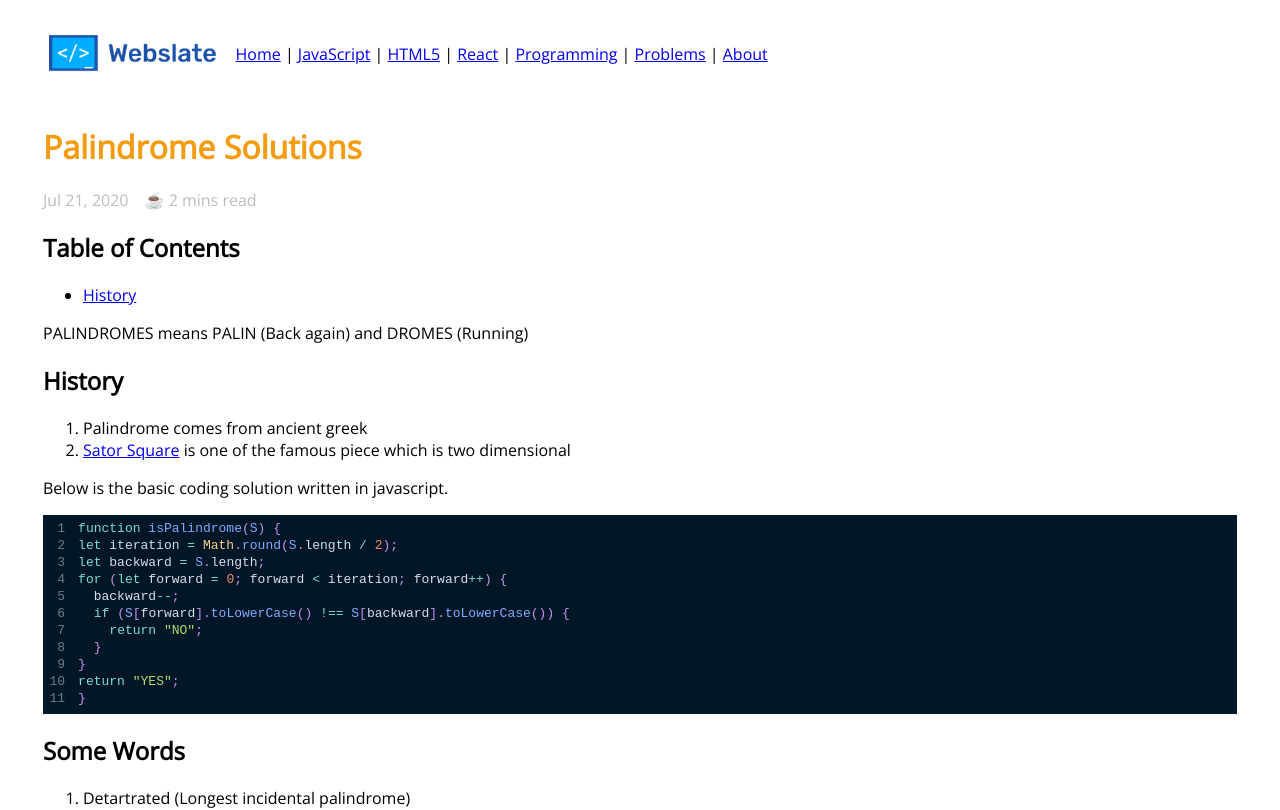
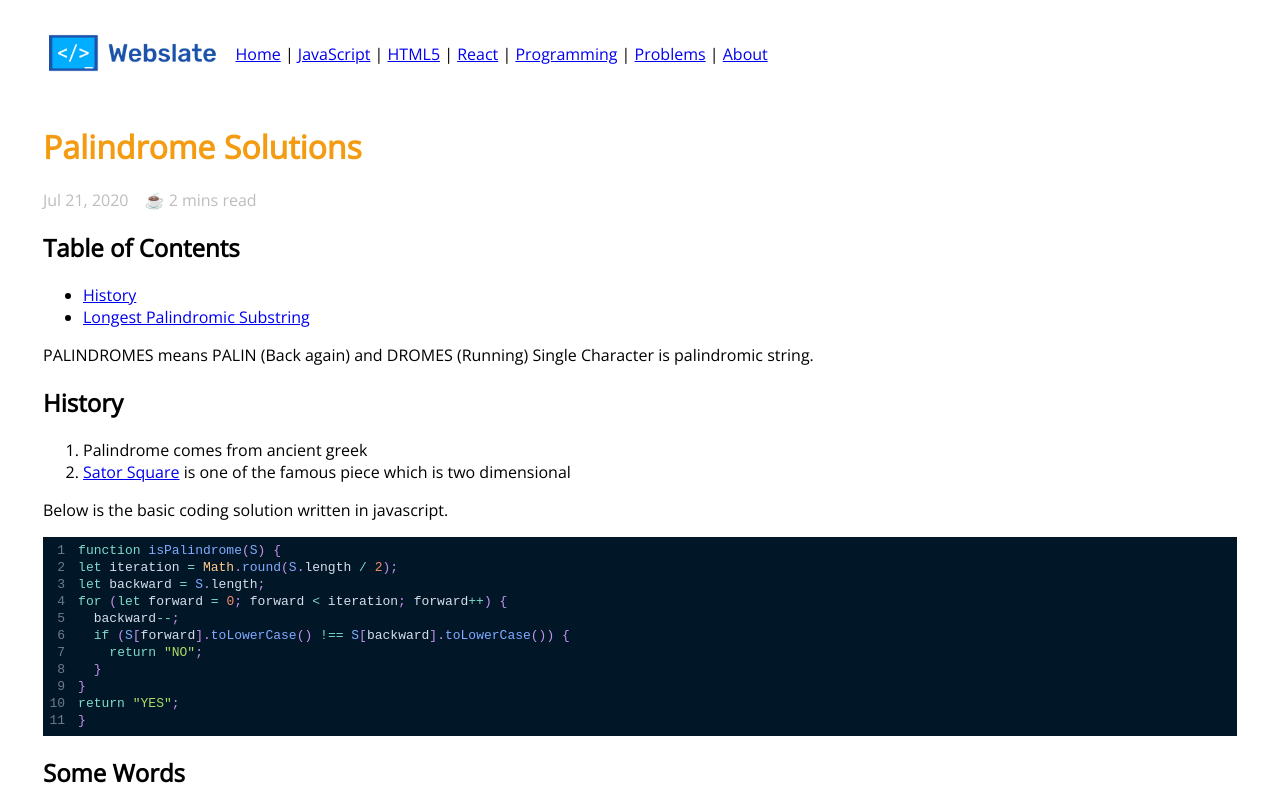
Before and after one commit to web-slate/webslate.io, a Next.js app in the folder src/: page /blogs/problems/palindrome in a window 1280 px wide. Shown: the top 810 px of the page. Built offline with nearby package versions, Linux system fonts and the light colour scheme.

Commit message:
docs(problem): add palindrome

```diff
--- a/src/pages/blogs/problems/palindrome.mdx
+++ b/src/pages/blogs/problems/palindrome.mdx
@@ -16,8 +16,10 @@ Table of Contents
 =================
 
    * [History](#history)
+   * [Longest Palindromic Substring](#longest-palindromic-substring)
 
 PALINDROMES means PALIN (Back again) and DROMES (Running)
+Single Character is palindromic string.
 
 ## <AnchorLink label="History" name />
 1. Palindrome comes from ancient greek
@@ -62,3 +64,7 @@ function isPalindrome(S) {
 1. Top spot
 1. Able was i ere I Saw Elba
 1. A man, A Plan, A Canal: Panama
+
+## <AnchorLink label="Longest Palindromic Substring" name />
+
+xyxracecart
```
